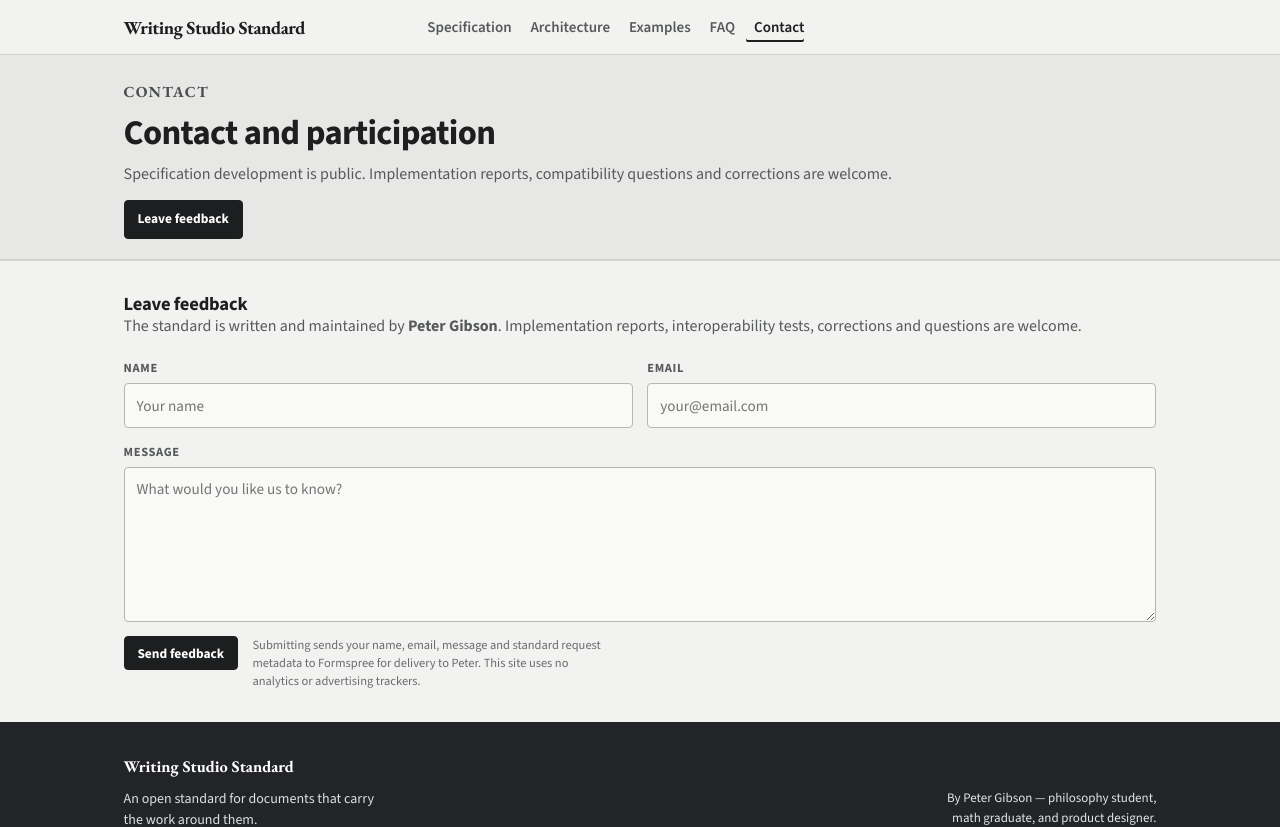
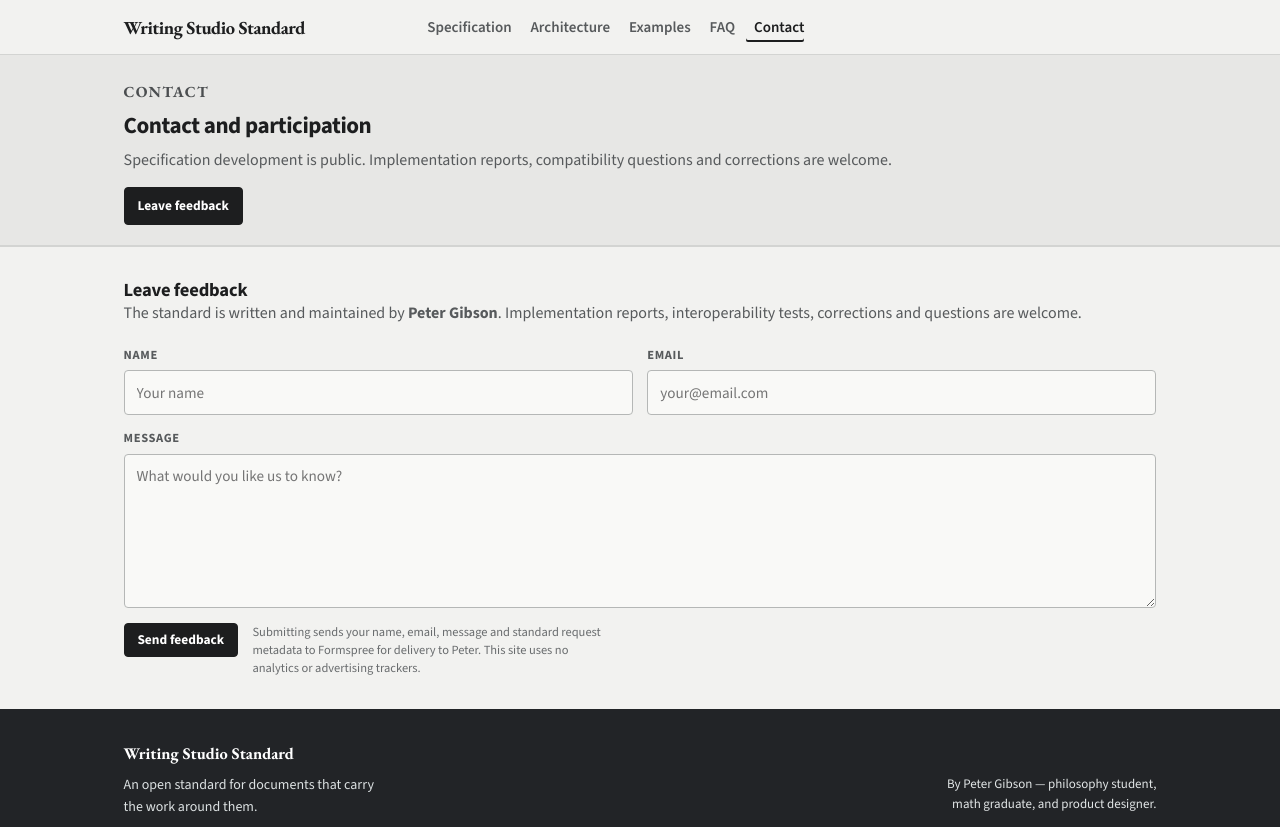
Before and after one commit to albatross310/writingstudiostandard, a React (Vite) app: page /contact in a window 1280 px wide. Shown: the top 827 px of the page. Built offline with nearby package versions, Linux system fonts and the light colour scheme.

Commit message:
Reduce page title size

```diff
--- a/src/pages/Contact.css
+++ b/src/pages/Contact.css
@@ -11,7 +11,7 @@
 .hero__title {
   margin-top: 0.15rem;
   margin-bottom: 0.55rem;
-  font-size: clamp(1.7rem, 2.7vw, 2.25rem);
+  font-size: clamp(1.4rem, 1.8vw, 1.75rem);
   letter-spacing: -0.02em;
   line-height: 1.15;
 }
--- a/src/styles/global.css
+++ b/src/styles/global.css
@@ -421,7 +421,7 @@
 
 .page-hero__title {
   font-family: var(--font-serif);
-  font-size: clamp(1.55rem, 2.2vw, 2rem);
+  font-size: clamp(1.4rem, 1.8vw, 1.75rem);
   font-weight: 650;
   color: var(--ink);
   margin-bottom: 0.55rem;
```
